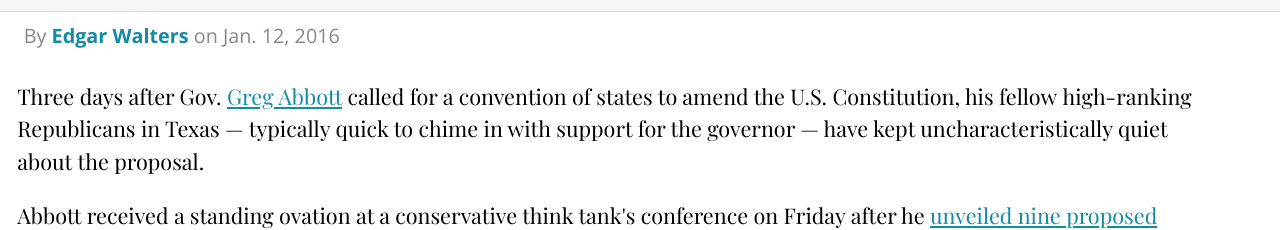
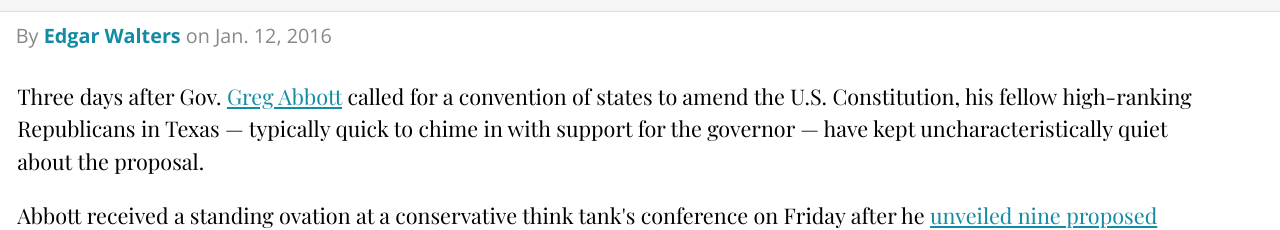
Before and after one commit to texastribune/styleguides, a Jekyll site: the page built from theme1.html, in a window 1280 px wide. Shown: the part 1143-1373 px from the top of the page. Built offline with Jekyll 4.4.1, drawn with Linux system fonts in a browser that asks for light colours; nearby versions of some CDN libraries; some web fonts are replaced.

Commit message:
Adjust byline spacing and spacing between stories

```diff
--- a/_sass/protosandbox/_story.sass
+++ b/_sass/protosandbox/_story.sass
@@ -156,6 +156,8 @@
 // Two layout themes
 // theme b dark
 .theme-one
+  .story
+    margin-bottom: 3em
   .story_leadart
     background-color: #f5f5f5
     position: relative
@@ -195,7 +197,7 @@
     color: #888
     margin-bottom: 1em
     margin-top: 0.5em
-    padding: 0 1.2em
+    padding: 0 0.8em
     font-family: 'Open Sans', sans-serif
     font-size: 1.1em
     a
```
Also changed, not shown: css/protosandbox.min.css.
